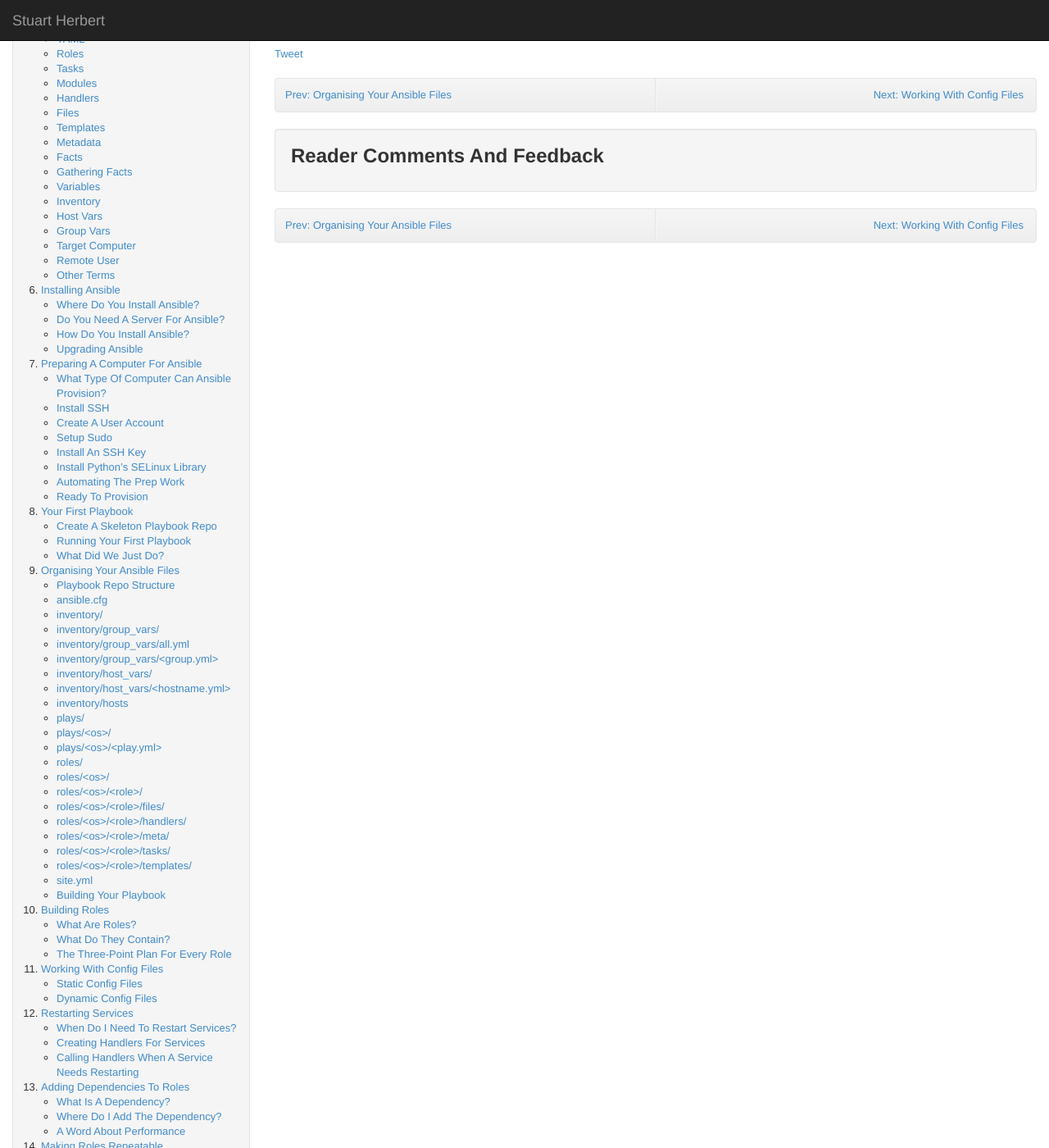
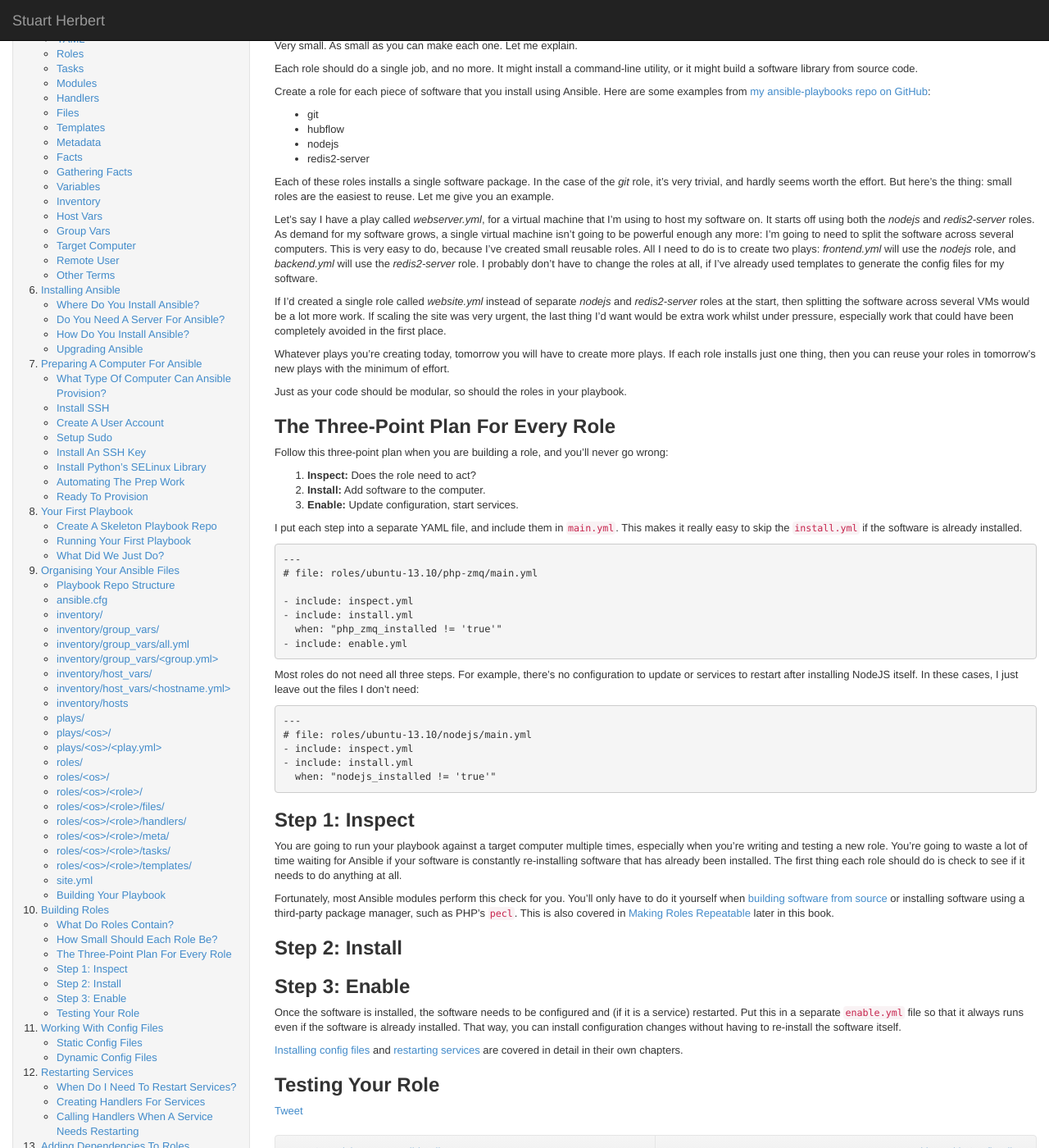
Before and after one commit to stuartherbert/putting-ansible-to-work, a Jekyll site: the page built from building-roles.md, in a window 1280 px wide and 1400 px high, scrolled down 378 px. Shown: the whole window at 82% size. Built offline with Jekyll 4.4.1, drawn with Linux system fonts in a browser that asks for light colours; nearby versions of some CDN libraries; library files that are not in the unit come from our copies; Markdown is read by kramdown in place of the engine named in the settings; comment, search, counter and statistics services are not loaded; some of the changed text lies outside the part shown.

Commit message:
WIP on Building Roles

```diff
--- a/_includes/sidebar/top-level.html
+++ b/_includes/sidebar/top-level.html
@@ -90,9 +90,13 @@
 </ul>
 <li><a href="/putting-ansible-to-work/building-roles.html">Building Roles</a></li>
 <ul>
-<li><a href="building-roles.html#what_are_roles">What Are Roles?</a></li>
-<li><a href="building-roles.html#what_do_they_contain">What Do They Contain?</a></li>
+<li><a href="building-roles.html#what_do_roles_contain">What Do Roles Contain?</a></li>
+<li><a href="building-roles.html#how_small_should_each_role_be">How Small Should Each Role Be?</a></li>
 <li><a href="building-roles.html#the_threepoint_plan_for_every_role">The Three-Point Plan For Every Role</a></li>
+<li><a href="building-roles.html#step_1_inspect">Step 1: Inspect</a></li>
+<li><a href="building-roles.html#step_2_install">Step 2: Install</a></li>
+<li><a href="building-roles.html#step_3_enable">Step 3: Enable</a></li>
+<li><a href="building-roles.html#testing_your_role">Testing Your Role</a></li>
 </ul>
 <li><a href="/putting-ansible-to-work/working-with-config-files.html">Working With Config Files</a></li>
 <ul>
--- a/building-roles.md
+++ b/building-roles.md
@@ -7,16 +7,85 @@ next: '<a href="working-with-config-files.html">Next: Working With Config Files<
 
 # Building Roles
 
-_Roles are the LEGO brick of any Ansible playbook. You build your workstation or server from your roles._
+Roles are the LEGO brick of any Ansible playbook. You build your workstation or server from your roles.
 
-## What Are Roles?
+## What Do Roles Contain?
 
-## What Do They Contain?
+Roles can contain any of:
+
+* _files_ to be uploaded to the target computer
+* _handlers_ to restart services after tasks have executed
+* _metadata_ to list other roles that need to run before the current one
+* _tasks_ to provision software and otherwise make changes to the target computer
+* _templates_ to be expanded using Jinja2 and then uploaded to the target computer
+
+## How Small Should Each Role Be?
+
+Very small.  As small as you can make each one.  Let me explain.
+
+Each role should do a single job, and no more.  It might install a command-line utility, or it might build a software library from source code.
+
+Create a role for each piece of software that you install using Ansible.  Here are some examples from [my ansible-playbooks repo on GitHub](https://github.com/stuartherbert/ansible-playbooks):
+
+* git
+* hubflow
+* nodejs
+* redis2-server
+
+Each of these roles installs a single software package.  In the case of the _git_ role, it's very trivial, and hardly seems worth the effort.  But here's the thing: small roles are the easiest to reuse.  Let me give you an example.
+
+Let's say I have a play called _webserver.yml_, for a virtual machine that I'm using to host my software on.  It starts off using both the _nodejs_ and _redis2-server_ roles.  As demand for my software grows, a single virtual machine isn't going to be powerful enough any more: I'm going to need to split the software across several computers.  This is very easy to do, because I've created small reusable roles.  All I need to do is to create two plays: _frontend.yml_ will use the _nodejs_ role, and _backend.yml_ will use the _redis2-server_ role.  I probably don't have to change the roles at all, if I've already used templates to generate the config files for my software.
+
+If I'd created a single role called _website.yml_ instead of separate _nodejs_ and _redis2-server_ roles at the start, then splitting the software across several VMs would be a lot more work.  If scaling the site was very urgent, the last thing I'd want would be extra work whilst under pressure, especially work that could have been completely avoided in the first place.
+
+Whatever plays you're creating today, tomorrow you will have to create more plays.  If each role installs just one thing, then you can reuse your roles in tomorrow's new plays with the minimum of effort.
+
+Just as your code should be modular, so should the roles in your playbook.
 
 ## The Three-Point Plan For Every Role
 
-I've found that it
+Follow this three-point plan when you are building a role, and you'll never go wrong:
 
 1. __Inspect:__ Does the role need to act?
 1. __Install:__ Add software to the computer.
 1. __Enable:__ Update configuration, start services.
+
+I put each step into a separate YAML file, and include them in `main.yml`.  This makes it really easy to skip the `install.yml` if the software is already installed.
+
+<pre>
+---
+# file: roles/ubuntu-13.10/php-zmq/main.yml
+
+- include: inspect.yml
+- include: install.yml
+  when: "php_zmq_installed != 'true'"
+- include: enable.yml
+</pre>
+
+Most roles do not need all three steps.  For example, there's no configuration to update or services to restart after installing NodeJS itself.  In these cases, I just leave out the files I don't need:
+
+<pre>
+---
+# file: roles/ubuntu-13.10/nodejs/main.yml
+- include: inspect.yml
+- include: install.yml
+  when: "nodejs_installed != 'true'"
+</pre>
+
+## Step 1: Inspect
+
+You are going to run your playbook against a target computer multiple times, especially when you're writing and testing a new role.  You're going to waste a lot of time waiting for Ansible if your software is constantly re-installing software that has already been installed.  The first thing each role should do is check to see if it needs to do anything at all.
+
+Fortunately, most Ansible modules perform this check for you.  You'll only have to do it yourself when [building software from source](building-software-from-source.html) or installing software using a third-party package manager, such as PHP's `pecl`.  This is also covered in [Making Roles Repeatable](making-roles-repeatable.html) later in this book.
+
+## Step 2: Install
+
+
+
+## Step 3: Enable
+
+Once the software is installed, the software needs to be configured and (if it is a service) restarted.  Put this in a separate `enable.yml` file so that it always runs even if the software is already installed.  That way, you can install configuration changes without having to re-install the software itself.
+
+[Installing config files](working-with-config-files.html) and [restarting services](restarting-services.html) are covered in detail in their own chapters.
+
+## Testing Your Role
```
